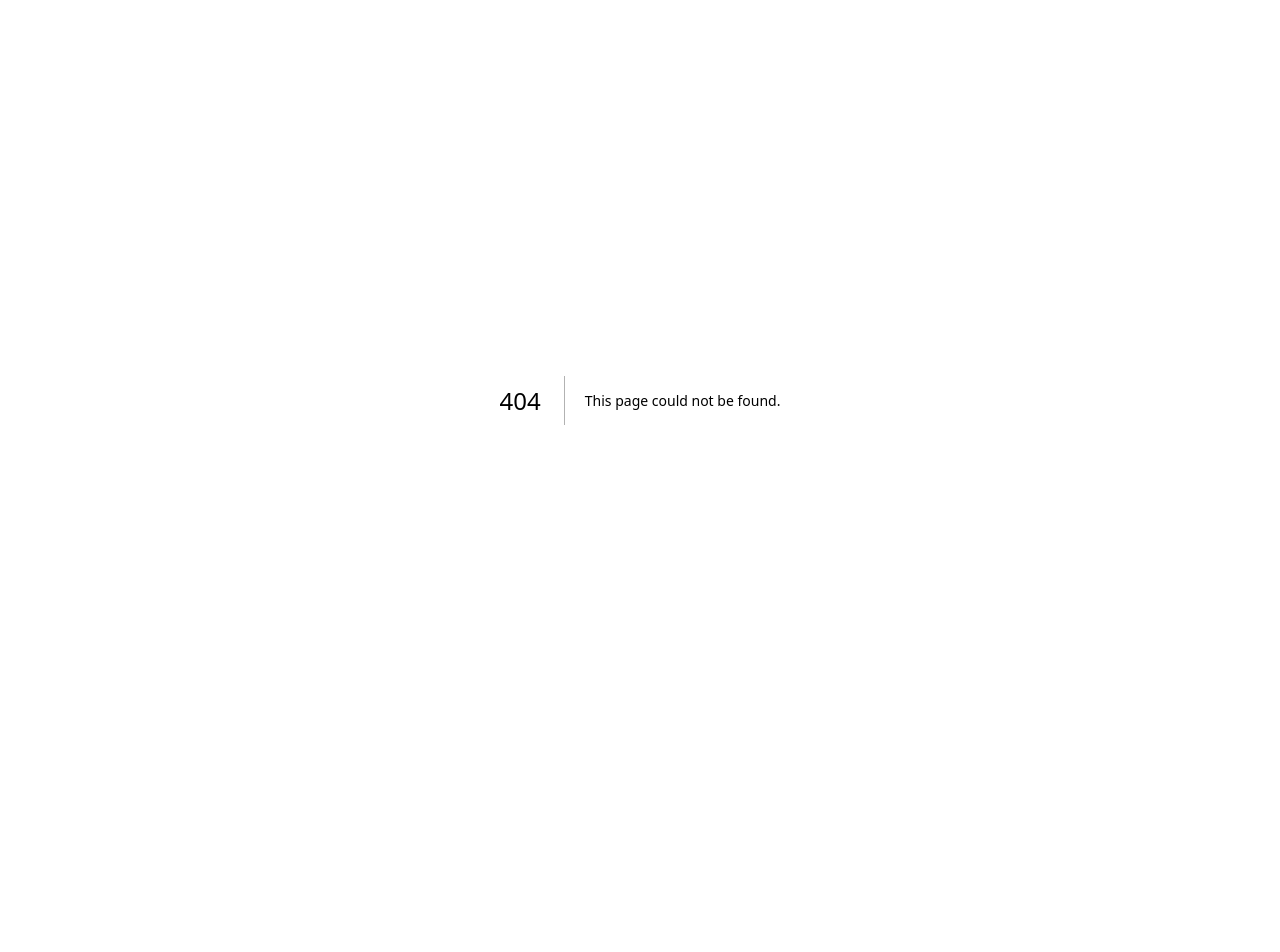
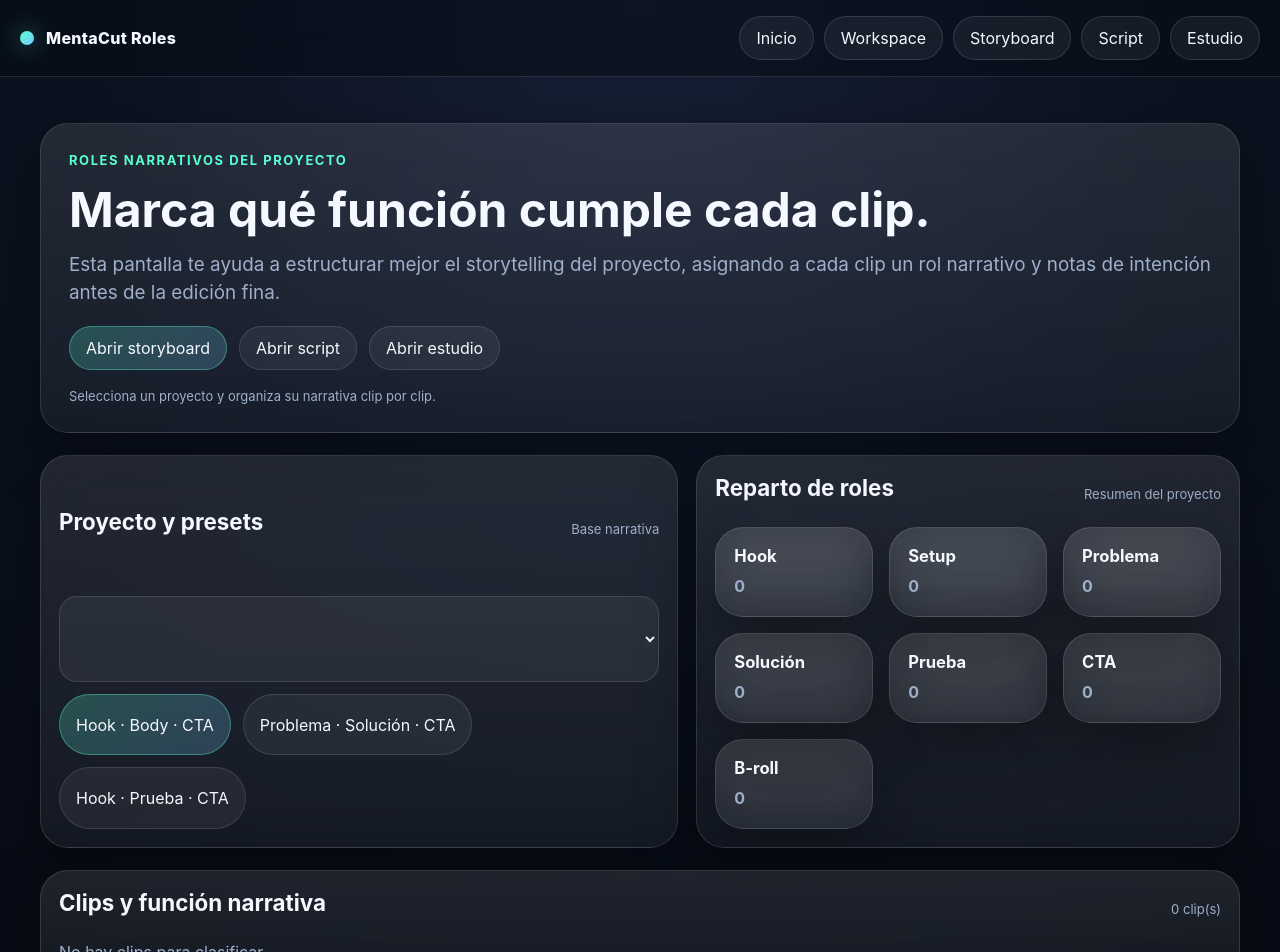
Before and after one commit to alain7224/MentaCut, a Next.js app: page /studio/roles in a window 1280 px wide. Before the commit this address had no page. Shown: the top 952 px of the page. Before the commit the page ends 800 px from the top, so only its background shows below. Built offline with nearby package versions, Linux system fonts and the light colour scheme.

Commit message:
feat: add clip role planning route for project storytelling

```diff
--- /dev/null
+++ b/app/studio/roles/page.tsx
@@ -0,0 +1,194 @@
+'use client'
+
+import Link from 'next/link'
+import { useEffect, useMemo, useState } from 'react'
+import { readLocalProjects, type LocalProject } from '@/lib/local-store'
+import {
+  applyRolePreset,
+  createDefaultClipRole,
+  getClipRoleEntry,
+  readClipRoles,
+  upsertClipRole,
+  writeClipRoles,
+  type ClipRole,
+  type ClipRoleEntry,
+} from '@/lib/local-clip-roles'
+
+const ROLE_OPTIONS: Array<{ value: ClipRole; label: string; help: string }> = [
+  { value: 'hook', label: 'Hook', help: 'Abrir fuerte y captar atención.' },
+  { value: 'setup', label: 'Setup', help: 'Contexto o preparación de la idea.' },
+  { value: 'problem', label: 'Problema', help: 'Dolor, fricción o conflicto.' },
+  { value: 'solution', label: 'Solución', help: 'Respuesta, paso o mejora.' },
+  { value: 'proof', label: 'Prueba', help: 'Ejemplo, evidencia o demostración.' },
+  { value: 'cta', label: 'CTA', help: 'Cierre y llamada a la acción.' },
+  { value: 'b-roll', label: 'B-roll', help: 'Apoyo visual o respiración.' },
+]
+
+export default function StudioRolesPage() {
+  const [projects, setProjects] = useState<LocalProject[]>([])
+  const [roles, setRoles] = useState<ClipRoleEntry[]>([])
+  const [activeProjectId, setActiveProjectId] = useState<string | null>(null)
+  const [status, setStatus] = useState('')
+
+  useEffect(() => {
+    const nextProjects = readLocalProjects()
+    setProjects(nextProjects)
+    setActiveProjectId(nextProjects[0]?.id ?? null)
+    setRoles(readClipRoles())
+  }, [])
+
+  const activeProject = useMemo(() => projects.find((item) => item.id === activeProjectId) ?? null, [projects, activeProjectId])
+
+  function persistRoles(nextRoles: ClipRoleEntry[], nextStatus: string) {
+    setRoles(nextRoles)
+    writeClipRoles(nextRoles)
+    setStatus(nextStatus)
+  }
+
+  function updateClipRole(clipId: string, patch: Partial<ClipRoleEntry>, nextStatus: string) {
+    if (!activeProject) return
+    const current = getClipRoleEntry(roles, activeProject.id, clipId) ?? createDefaultClipRole(activeProject.id, clipId)
+    const nextEntry = { ...current, ...patch }
+    persistRoles(upsertClipRole(roles, nextEntry), nextStatus)
+  }
+
+  function applyPreset(preset: 'hook-body-cta' | 'problem-solution-cta' | 'hook-proof-cta') {
+    if (!activeProject) return
+    const clipIds = activeProject.clips.map((clip) => clip.id)
+    const presetEntries = applyRolePreset(activeProject.id, clipIds, preset)
+    const filtered = roles.filter((entry) => entry.projectId !== activeProject.id)
+    persistRoles([...presetEntries, ...filtered], 'Preset narrativo aplicado al proyecto')
+  }
+
+  const projectRoles = useMemo(() => {
+    if (!activeProject) return []
+    return activeProject.clips.map((clip) => getClipRoleEntry(roles, activeProject.id, clip.id) ?? createDefaultClipRole(activeProject.id, clip.id))
+  }, [activeProject, roles])
+
+  const counts = useMemo(() => {
+    const initial = ROLE_OPTIONS.reduce<Record<ClipRole, number>>((acc, item) => {
+      acc[item.value] = 0
+      return acc
+    }, {
+      hook: 0,
+      setup: 0,
+      problem: 0,
+      solution: 0,
+      proof: 0,
+      cta: 0,
+      'b-roll': 0,
+    })
+
+    projectRoles.forEach((entry) => {
+      initial[entry.role] += 1
+    })
+
+    return initial
+  }, [projectRoles])
+
+  return (
+    <div className="page-shell">
+      <header className="topbar">
+        <div className="brand">
+          <span className="brand-dot" />
+          <span>MentaCut Roles</span>
+        </div>
+        <nav className="nav">
+          <Link href="/" className="nav-link">Inicio</Link>
+          <Link href="/studio/workspace" className="nav-link">Workspace</Link>
+          <Link href="/studio/storyboard" className="nav-link">Storyboard</Link>
+          <Link href="/studio/script" className="nav-link">Script</Link>
+          <Link href="/studio" className="nav-link">Estudio</Link>
+        </nav>
+      </header>
+
+      <main className="main">
+        <section className="section">
+          <div className="panel hero-copy">
+            <span className="eyebrow">Roles narrativos del proyecto</span>
+            <h1 className="title" style={{ fontSize: 'clamp(1.8rem, 4vw, 3rem)' }}>Marca qué función cumple cada clip.</h1>
+            <p className="sub">
+              Esta pantalla te ayuda a estructurar mejor el storytelling del proyecto, asignando a cada clip un rol narrativo y notas de intención antes de la edición fina.
+            </p>
+            <div className="action-row">
+              <Link href="/studio/storyboard" className="btn btn-primary">Abrir storyboard</Link>
+              <Link href="/studio/script" className="btn">Abrir script</Link>
+              <Link href="/studio" className="btn">Abrir estudio</Link>
+            </div>
+            <div className="timeline-label">{status || 'Selecciona un proyecto y organiza su narrativa clip por clip.'}</div>
+          </div>
+        </section>
+
+        <section className="section">
+          <div className="studio-grid-2">
+            <div className="panel timeline">
+              <div className="row-head">
+                <h2 className="section-title">Proyecto y presets</h2>
+                <div className="timeline-label">Base narrativa</div>
+              </div>
+              <div className="form">
+                <select className="input" value={activeProjectId ?? ''} onChange={(event) => setActiveProjectId(event.target.value)}>
+                  {projects.map((project) => (
+                    <option key={project.id} value={project.id}>{project.name} · {project.format}</option>
+                  ))}
+                </select>
+                <div className="action-row">
+                  <button className="btn btn-primary" onClick={() => applyPreset('hook-body-cta')} disabled={!activeProject}>Hook · Body · CTA</button>
+                  <button className="btn" onClick={() => applyPreset('problem-solution-cta')} disabled={!activeProject}>Problema · Solución · CTA</button>
+                  <button className="btn" onClick={() => applyPreset('hook-proof-cta')} disabled={!activeProject}>Hook · Prueba · CTA</button>
+                </div>
+              </div>
+            </div>
+
+            <div className="panel timeline">
+              <div className="row-head">
+                <h2 className="section-title">Reparto de roles</h2>
+                <div className="timeline-label">Resumen del proyecto</div>
+              </div>
+              <div className="cards">
+                {ROLE_OPTIONS.map((item) => (
+                  <article key={item.value} className="panel card">
+                    <h3>{item.label}</h3>
+                    <p><strong>{counts[item.value]}</strong></p>
+                  </article>
+                ))}
+              </div>
+            </div>
+          </div>
+        </section>
+
+        <section className="section">
+          <div className="panel timeline">
+            <div className="row-head">
+              <h2 className="section-title">Clips y función narrativa</h2>
+              <div className="timeline-label">{activeProject?.clips.length ?? 0} clip(s)</div>
+            </div>
+            <div className="cards" style={{ gridTemplateColumns: 'repeat(2, minmax(0, 1fr))' }}>
+              {activeProject?.clips.length ? activeProject.clips.map((clip) => {
+                const entry = getClipRoleEntry(roles, activeProject.id, clip.id) ?? createDefaultClipRole(activeProject.id, clip.id)
+                const selectedRole = ROLE_OPTIONS.find((item) => item.value === entry.role) ?? ROLE_OPTIONS[0]
+                return (
+                  <article key={clip.id} className="panel card">
+                    <div className="row-head">
+                      <h3>{clip.title}</h3>
+                      <div className="timeline-label">{clip.start.toFixed(1)}s → {clip.end.toFixed(1)}s</div>
+                    </div>
+                    <div className="form">
+                      <select className="input" value={entry.role} onChange={(event) => updateClipRole(clip.id, { role: event.target.value as ClipRole }, `Rol actualizado en ${clip.title}`)}>
+                        {ROLE_OPTIONS.map((item) => (
+                          <option key={item.value} value={item.value}>{item.label}</option>
+                        ))}
+                      </select>
+                      <div className="timeline-label">{selectedRole.help}</div>
+                      <textarea className="textarea" rows={3} value={entry.note} onChange={(event) => updateClipRole(clip.id, { note: event.target.value }, `Nota narrativa actualizada en ${clip.title}`)} placeholder="Nota narrativa o intención del clip" />
+                    </div>
+                  </article>
+                )
+              }) : <div className="empty">No hay clips para clasificar.</div>}
+            </div>
+          </div>
+        </section>
+      </main>
+    </div>
+  )
+}
```
